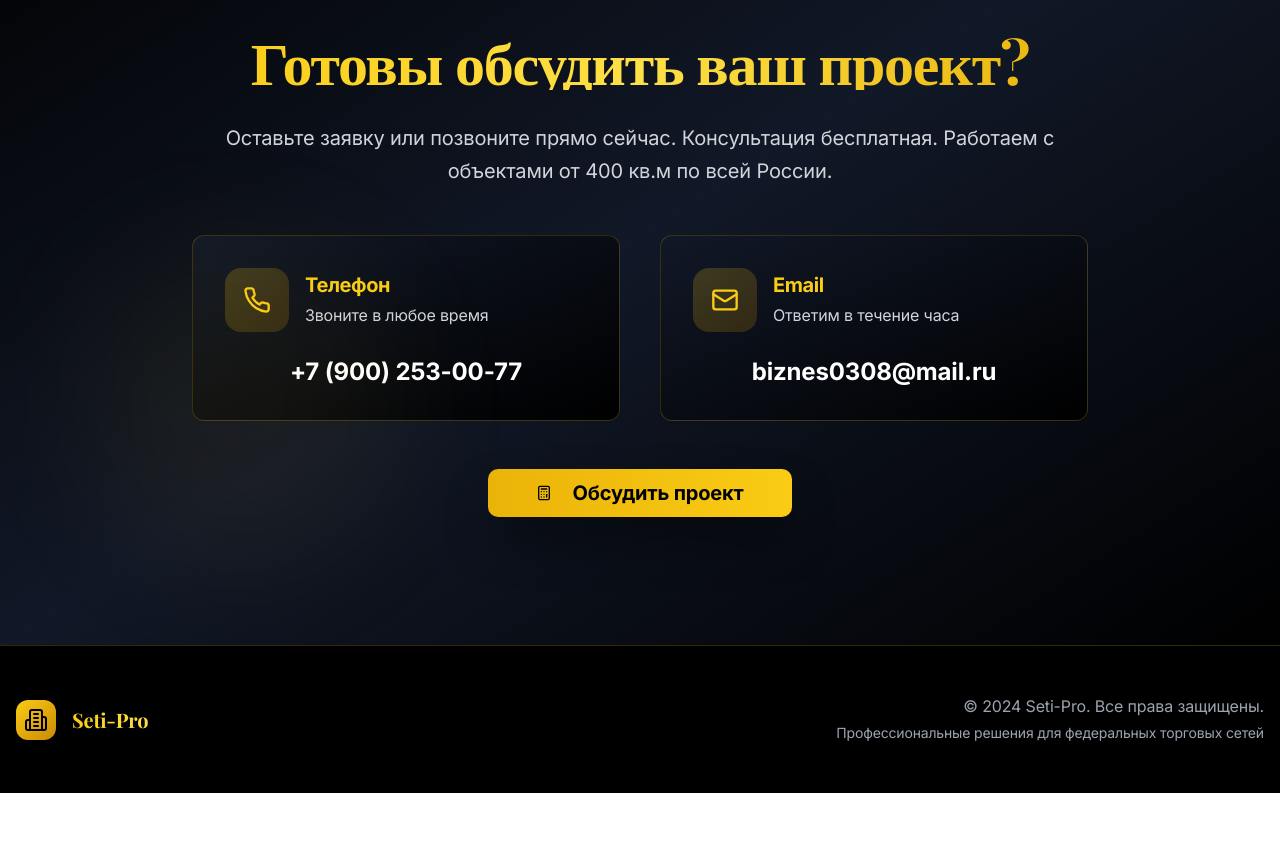
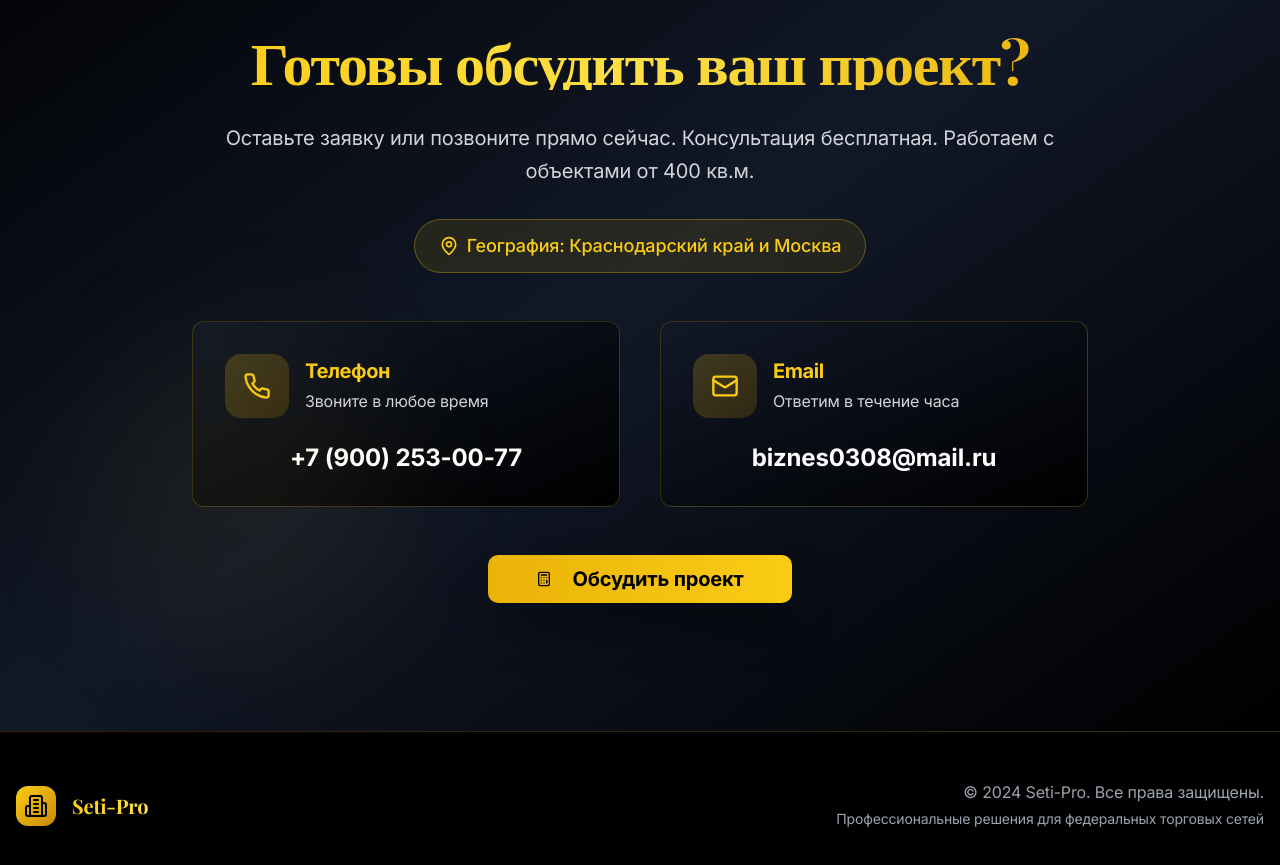
Before and after one commit to pr-poehali-dev/federal-network-connection, a React (Vite) app: page / in a window 1280 px wide. Shown: the part 7042-7907 px from the top of the page. Before the commit the page ends 7835 px from the top, so only its background shows below. Built offline with nearby package versions, Linux system fonts and the light colour scheme.

Commit message:
Обновление географии присутствия

```diff
--- a/src/pages/Index.tsx
+++ b/src/pages/Index.tsx
@@ -491,10 +491,15 @@ export default function Index() {
             <h2 className="text-5xl lg:text-6xl font-serif font-bold bg-gradient-to-r from-gold-400 via-gold-300 to-gold-500 bg-clip-text text-transparent mb-8">
               Готовы обсудить ваш проект?
             </h2>
-            <p className="text-xl text-gray-300 mb-12 leading-relaxed">
+            <p className="text-xl text-gray-300 mb-8 leading-relaxed">
               Оставьте заявку или позвоните прямо сейчас. Консультация бесплатная.
-              Работаем с объектами от 400 кв.м по всей России.
+              Работаем с объектами от 400 кв.м.
             </p>
+
+            <div className="inline-flex items-center px-6 py-3 rounded-full bg-gradient-to-r from-gold-400/10 to-gold-500/10 border border-gold-400/30 text-gold-400 font-medium text-lg mb-12">
+              <Icon name="MapPin" className="mr-2" size={20} />
+              География: Краснодарский край и Москва
+            </div>
 
             <div className="grid md:grid-cols-2 gap-10 mb-12">
               <Card className="bg-gradient-to-br from-gray-900 to-black border border-gold-400/20 p-8">
```
